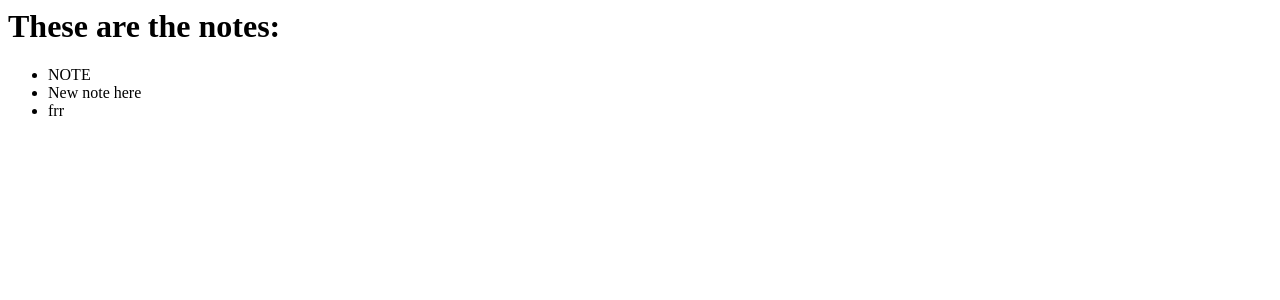
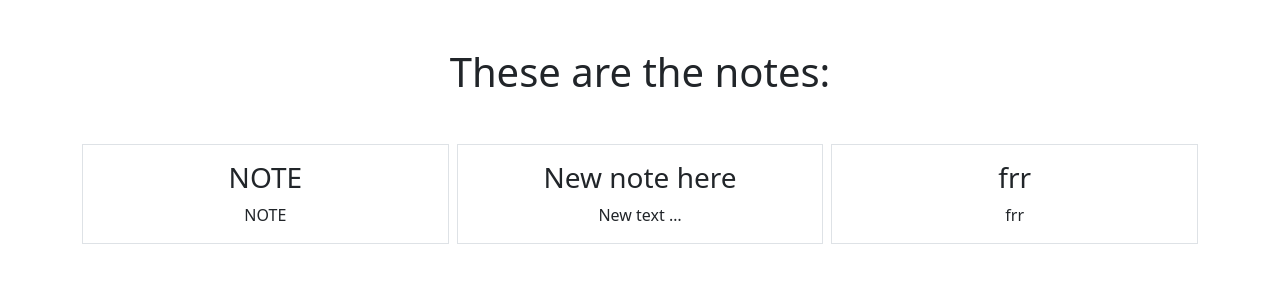
Before and after one commit to aradchilo/django_learning, a Django app: page /smart/notes in a window 1280 px wide. Shown: the top 300 px of the page. Run offline with Django 4.2, Linux system fonts and the light colour scheme; data comes from the database, SQL or seed files in the repository.

Commit message:
addind tatic files and making some styling

```diff
--- a/notes/templates/notes/notes_list.html
+++ b/notes/templates/notes/notes_list.html
@@ -1,9 +1,20 @@
-<html>
-    <h1>These are the notes:</h1>
+{% extends "base.html" %}
 
-    <ul>
+{% block content %}
+
+    <h1 class="my-5">These are the notes:</h1>
+
+    <div class="row row-cols3 g-2">
         {% for note in notes %}
-            <li>{{note.title}}</li>
+        <div class="col">
+            <div class="p-3 border">
+                <a href="{% url 'notes.detail' pk=note.id %}" class="text-dark text-decoration-none">
+                    <h3>{{note.title}}</h3>
+                </a>
+                {{note.text|truncatechars:10}}
+            </div>
+        </div>
         {% endfor %}
-    </ul>
-</html>
+    </div>
+
+{% endblock %}
--- a/notes/urls.py
+++ b/notes/urls.py
@@ -3,6 +3,6 @@ from django.urls import path
 from . import views
 
 urlpatterns = [
-    path('notes', views.NotesListView.as_view()),
-    path('notes/<int:pk>', views.NotesDetailView.as_view())
+    path('notes', views.NotesListView.as_view(), name="notes.list"),
+    path('notes/<int:pk>', views.NotesDetailView.as_view(), name="notes.detail")
 ]
--- /dev/null
+++ b/static/css/style.css
@@ -0,0 +1,3 @@
+.note-li {
+    color: #FF2D00;
+}
--- /dev/null
+++ b/static/templates/base.html
@@ -0,0 +1,14 @@
+{% load static %}
+
+<html>
+    <head>
+        <link rel="stylesheet" href="https://cdn.jsdelivr.net/npm/bootstrap@5.2.3/dist/css/bootstrap.min.css" integrity="sha384-rbsA2VBKQhggwzxH7pPCaAqO46MgnOM80zW1RWuH61DGLwZJEdK2Kadq2F9CUG65" crossorigin="anonymous">
+    </head>
+
+    <body>
+    <div class="my-5 text-center container">
+        {% block content %}
+        {% endblock %}
+    </div>
+    </body>
+</html>
```
Also changed, not shown: home/templates/home/welcome.html (+6 -4 lines), notes/templates/notes/notes_detail.html (+8 -3 lines), smartnotes/settings.py (+6 -1 lines).
